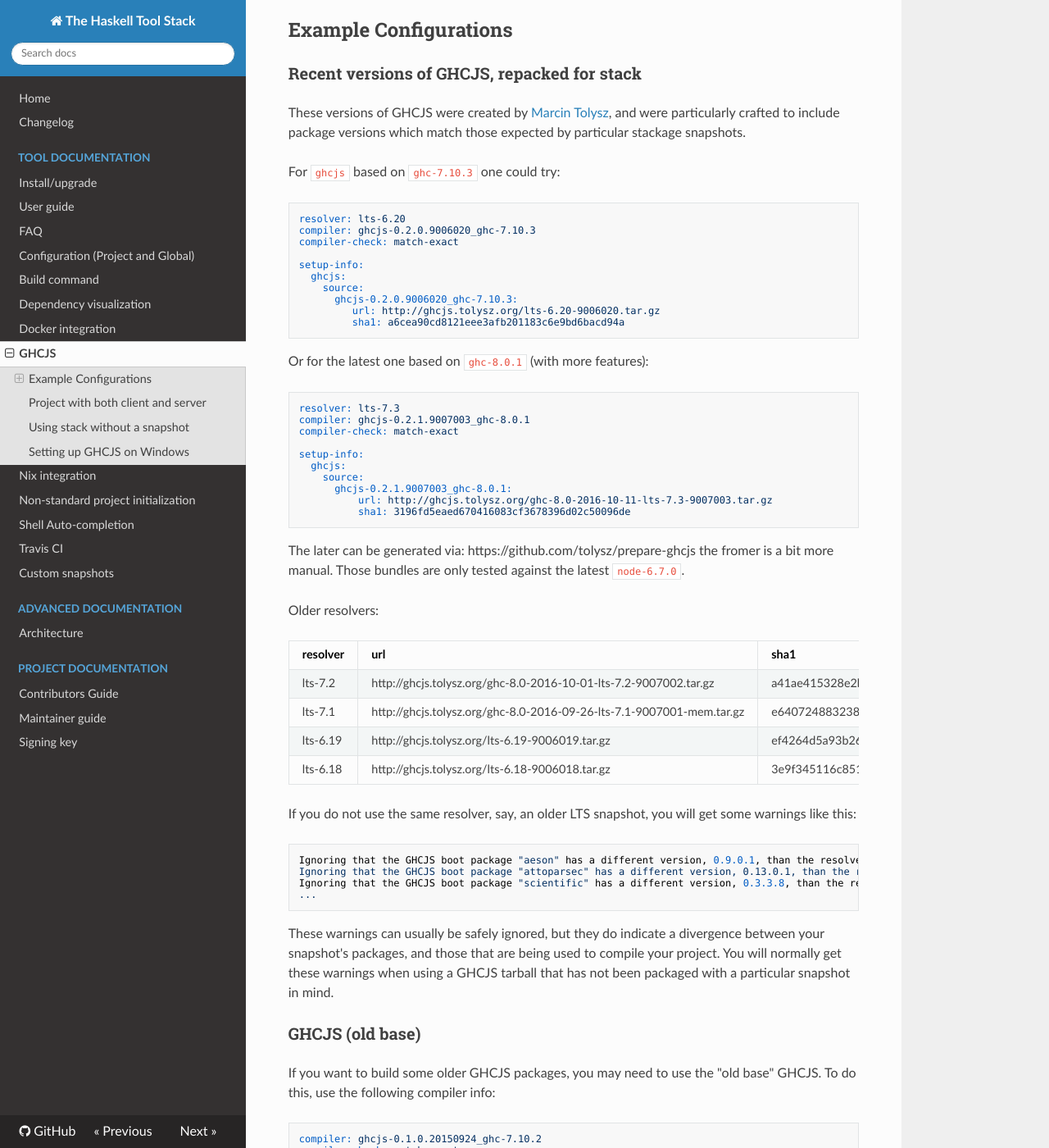
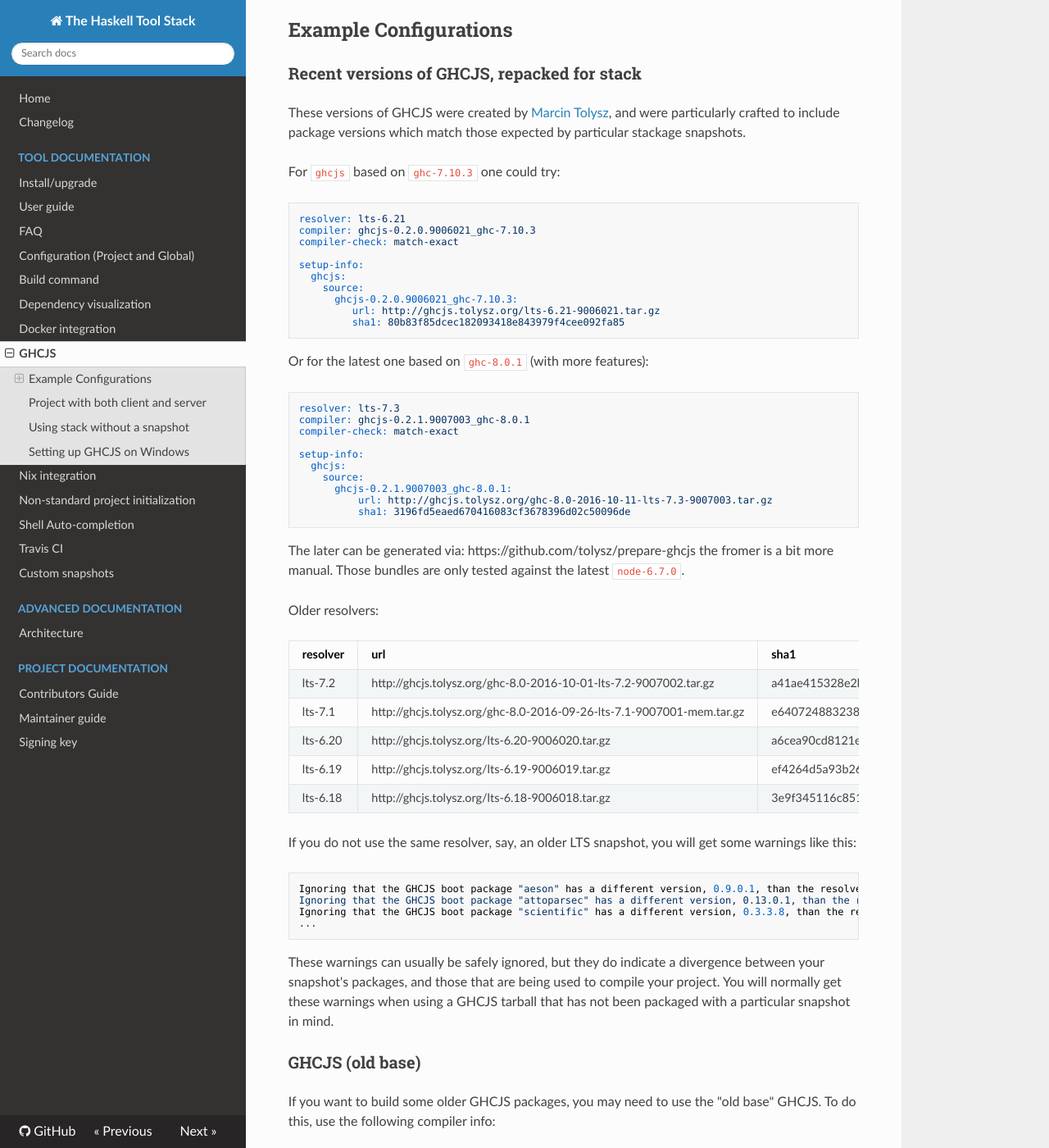
Before and after one commit to commercialhaskell/stack, an MkDocs documentation site: the page built from doc/ghcjs.md, in a window 1280 px wide and 1400 px high, scrolled down 509 px. Shown: the whole window at 82% size. Built offline with MkDocs 1.6.1, drawn with Linux system fonts in a browser that asks for light colours; nearby versions of some CDN libraries; old or Windows-style settings are respelled for this version of MkDocs.

Commit message:
add ghcjs bundle for `lts-6.21`
Just a note: each bundle is created using the latest ghcjs snapshot. Thus bumping resolver is always good in order to pull the latest features.

````diff
--- a/doc/ghcjs.md
+++ b/doc/ghcjs.md
@@ -25,16 +25,16 @@ snapshots.
 
 For `ghcjs` based on `ghc-7.10.3` one could try:
 ```yaml
-resolver: lts-6.20
-compiler: ghcjs-0.2.0.9006020_ghc-7.10.3
+resolver: lts-6.21
+compiler: ghcjs-0.2.0.9006021_ghc-7.10.3
 compiler-check: match-exact
 
 setup-info:
   ghcjs:
     source:
-      ghcjs-0.2.0.9006020_ghc-7.10.3:
-         url: http://ghcjs.tolysz.org/lts-6.20-9006020.tar.gz
-         sha1: a6cea90cd8121eee3afb201183c6e9bd6bacd94a
+      ghcjs-0.2.0.9006021_ghc-7.10.3:
+         url: http://ghcjs.tolysz.org/lts-6.21-9006021.tar.gz
+         sha1: 80b83f85dcec182093418e843979f4cee092fa85
 ```
 
 Or for the latest one based on `ghc-8.0.1` (with more features):
@@ -59,6 +59,7 @@ Older resolvers:
 |---|---|---|
 | lts-7.2 | http://ghcjs.tolysz.org/ghc-8.0-2016-10-01-lts-7.2-9007002.tar.gz | a41ae415328e2b257d40724d13d1386390c26322 |
 | lts-7.1 | http://ghcjs.tolysz.org/ghc-8.0-2016-09-26-lts-7.1-9007001-mem.tar.gz | e640724883238593e2d2f7f03991cb413ec0347b |
+| lts-6.20 | http://ghcjs.tolysz.org/lts-6.20-9006020.tar.gz | a6cea90cd8121eee3afb201183c6e9bd6bacd94a |
 | lts-6.19 | http://ghcjs.tolysz.org/lts-6.19-9006019.tar.gz | ef4264d5a93b269ee4ec8f9d5139da030331d65a |
 | lts-6.18 | http://ghcjs.tolysz.org/lts-6.18-9006018.tar.gz | 3e9f345116c851349a5a551ffd94f7e0b74bfabb |
 
````
